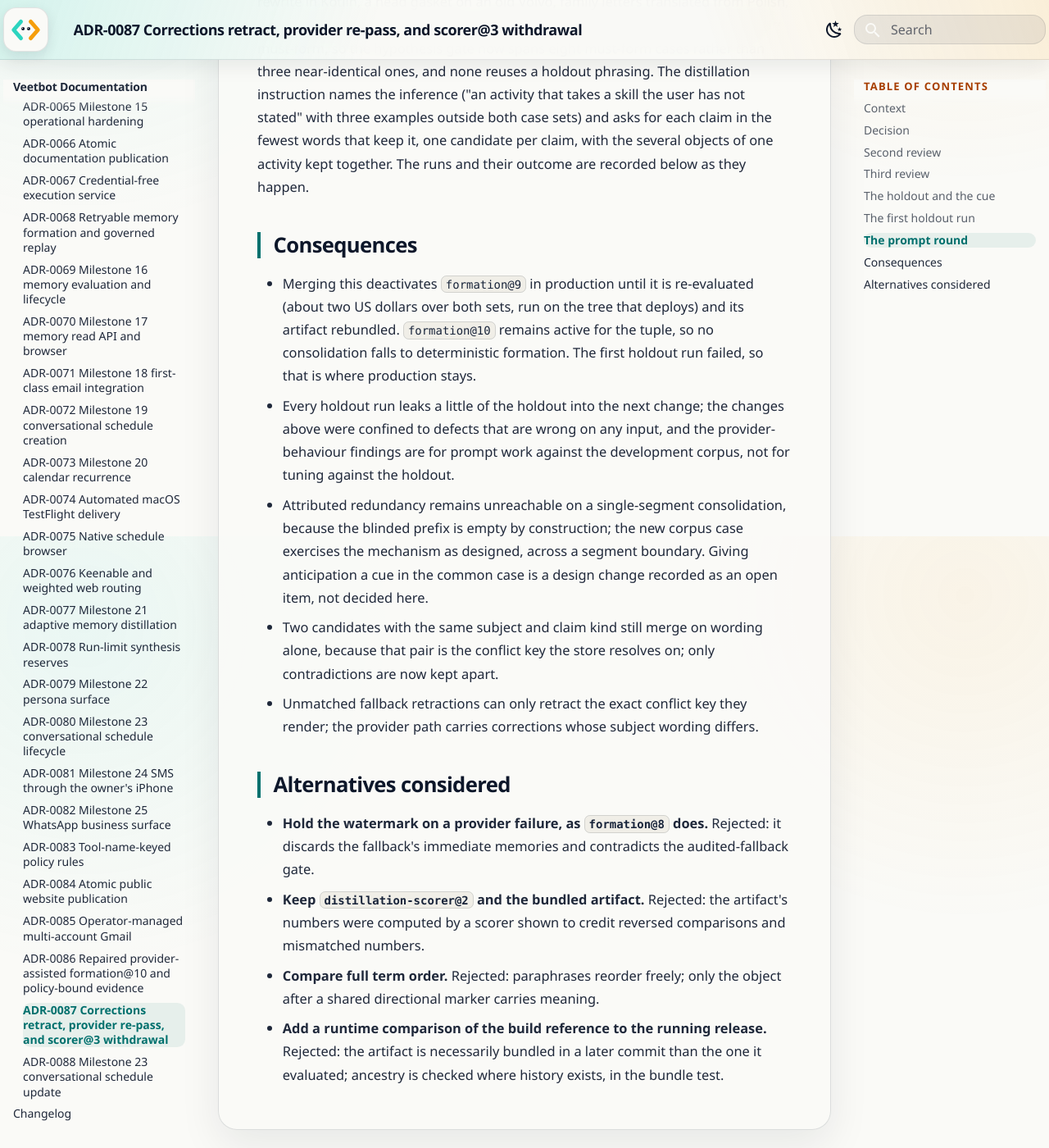
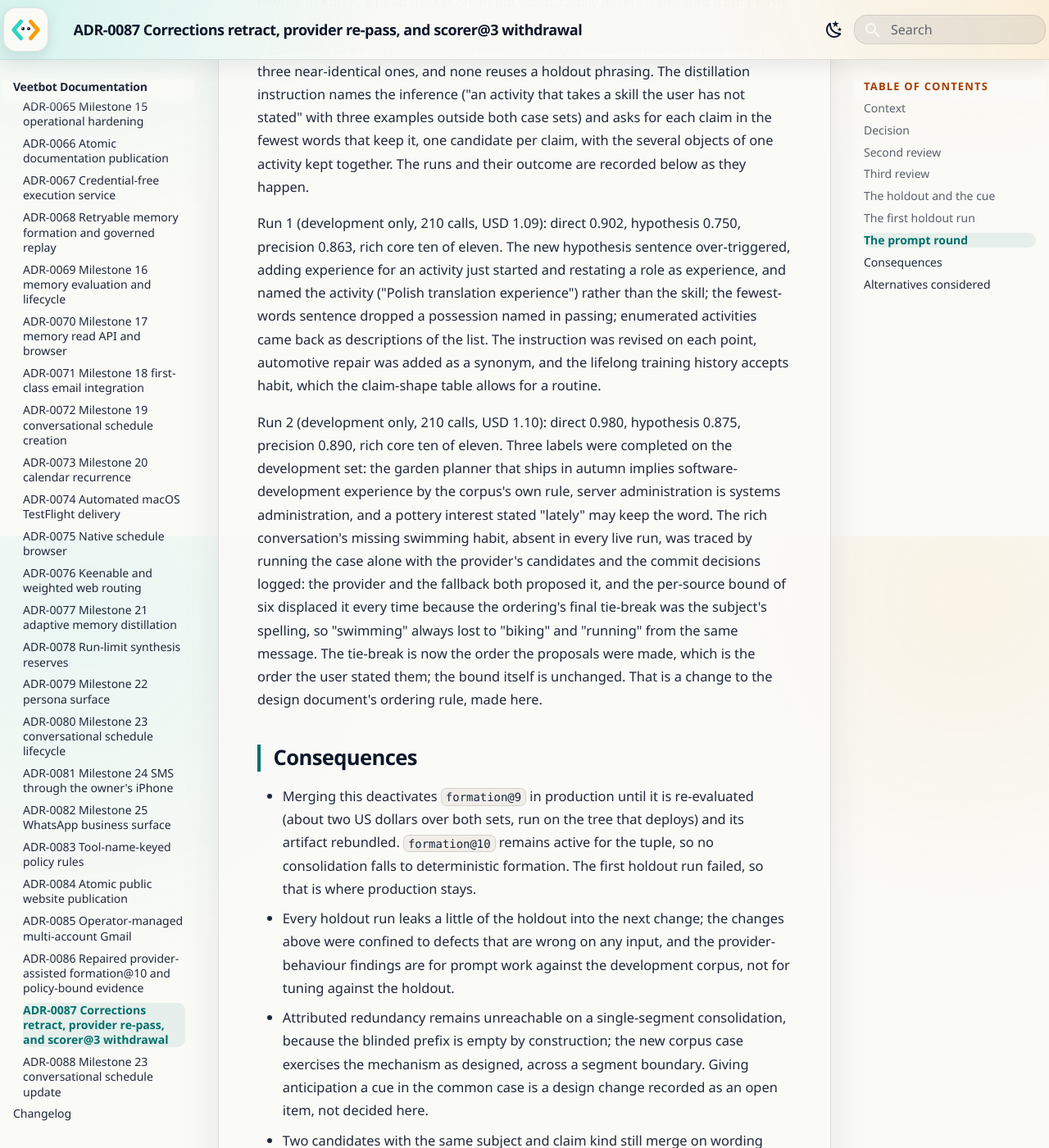
Before and after one commit to avitus/veetbot, an MkDocs documentation site: the page built from docs/adr/0087-formation9-corrections-repass-and-scorer3.md, in a window 1280 px wide and 1400 px high, scrolled down 7446 px. Shown: the whole window at 82% size. Built offline with MkDocs 1.6.1 and Material for MkDocs 9.7.7, drawn with Linux system fonts in a browser that asks for light colours.

Commit message:
fix(memory): break per-source ties by stated order; run 2 of the prompt round
Development-only run 2 at 3b09d54 (210 calls, USD 1.10): direct 0.980,
hypothesis 0.875, precision 0.890, rich core 10 of 11. The rich
conversation had lost its swimming habit in every live run; running the
case alone with the provider candidates and commit decisions logged showed
the provider and the fallback both proposed it and the six-per-source
bound displaced it every time, because the ordering broke ties by the
subject spelling and "swimming" always lost to "biking" and "running".
Ties now break by the order the proposals were made, which follows the
order the user stated them; the bound is unchanged and the design
document ordering rule is amended (ADR-0087). Three development labels
completed: the garden planner implies software-development experience by
the corpus own rule, server administration is systems administration,
and a pottery interest stated lately keeps the word. The instruction asks
for one claim per listed activity with none omitted.

Reading-Lane: A

Co-Authored-By: Claude Fable 5.1 <noreply@anthropic.com>
Glen-Conversation: bdc9d84f-65fb-4bfe-8a35-5d53049845c6

```diff
--- a/docs/adr/0087-formation9-corrections-repass-and-scorer3.md
+++ b/docs/adr/0087-formation9-corrections-repass-and-scorer3.md
@@ -262,6 +262,31 @@ claim in the fewest words that keep it, one candidate per claim, with the
 several objects of one activity kept together. The runs and their outcome
 are recorded below as they happen.
 
+Run 1 (development only, 210 calls, USD 1.09): direct 0.902, hypothesis
+0.750, precision 0.863, rich core ten of eleven. The new hypothesis sentence
+over-triggered, adding experience for an activity just started and restating
+a role as experience, and named the activity ("Polish translation
+experience") rather than the skill; the fewest-words sentence dropped a
+possession named in passing; enumerated activities came back as descriptions
+of the list. The instruction was revised on each point, automotive repair
+was added as a synonym, and the lifelong training history accepts habit,
+which the claim-shape table allows for a routine.
+
+Run 2 (development only, 210 calls, USD 1.10): direct 0.980, hypothesis
+0.875, precision 0.890, rich core ten of eleven. Three labels were
+completed on the development set: the garden planner that ships in autumn
+implies software-development experience by the corpus's own rule, server
+administration is systems administration, and a pottery interest stated
+"lately" may keep the word. The rich conversation's missing swimming habit,
+absent in every live run, was traced by running the case alone with the
+provider's candidates and the commit decisions logged: the provider and the
+fallback both proposed it, and the per-source bound of six displaced it
+every time because the ordering's final tie-break was the subject's
+spelling, so "swimming" always lost to "biking" and "running" from the same
+message. The tie-break is now the order the proposals were made, which is
+the order the user stated them; the bound itself is unchanged. That is a
+change to the design document's ordering rule, made here.
+
 ## Consequences
 
 - Merging this deactivates `formation@9` in production until it is
```
Also changed, not shown: docs/plan/adaptive-memory-distillation.md (+2 -1 lines), 4 other files.
